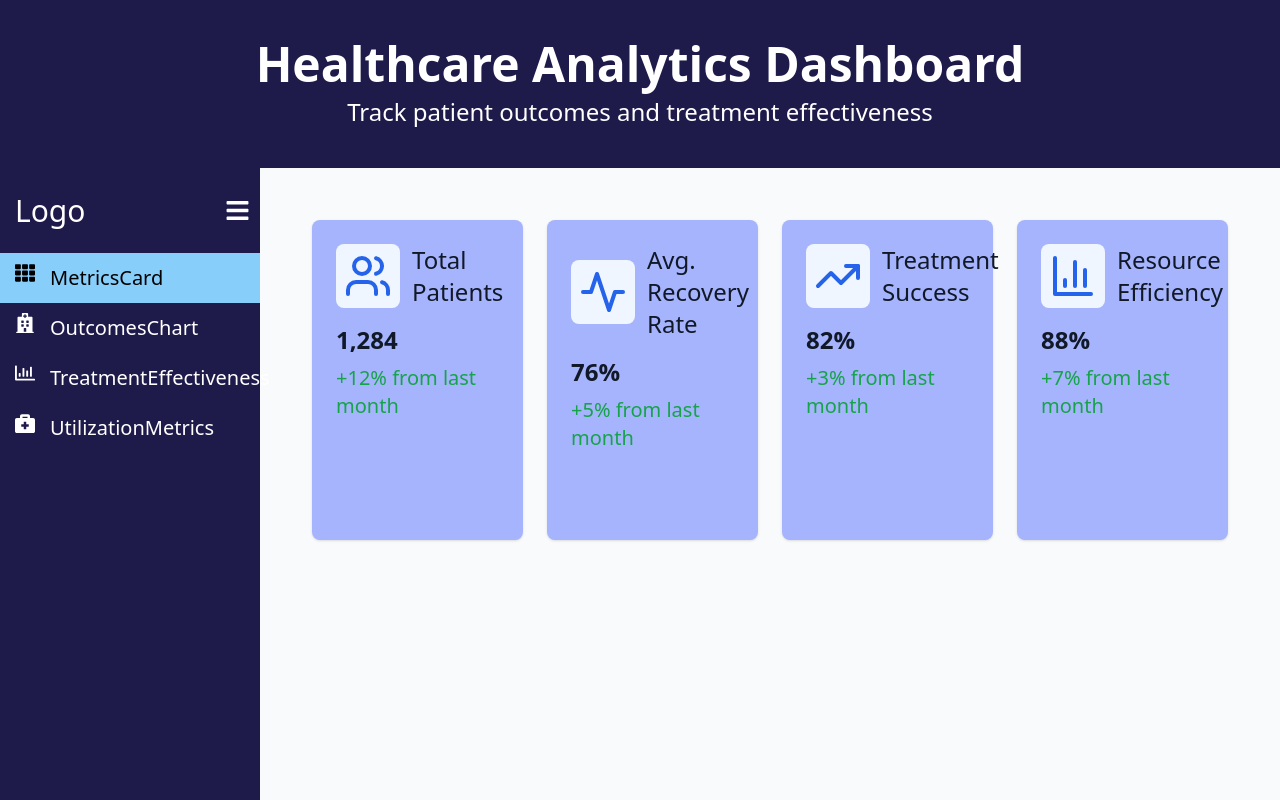
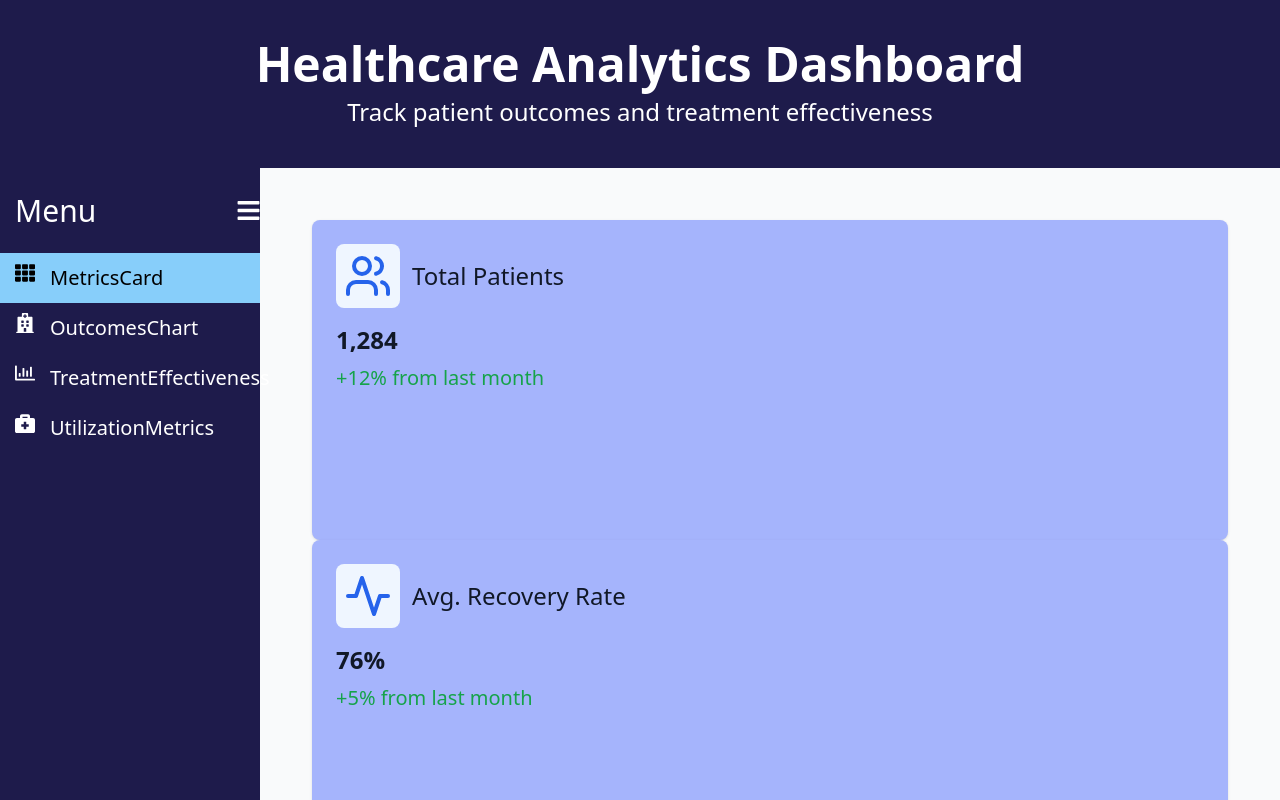
Before and after one commit to Vikasfw24-346/Hospital-dashboard-, a React (Vite) app: page / in a window 1280 px wide. Both pictures are taken after a click on the icon 27 px from the left and 200 px from the top of the page. Shown: the top 800 px of the page. Built offline with nearby package versions, Linux system fonts and the light colour scheme.

Commit message:
UI card overflow fixed

```diff
--- a/src/Side/Sidebar.tsx
+++ b/src/Side/Sidebar.tsx
@@ -66,7 +66,7 @@
 
 
 
-import React, { useState, ReactNode } from 'react';
+import React, { useState, ReactNode, useEffect } from 'react';
 import {
     FaTh,
     FaBars,
@@ -77,12 +77,20 @@ import {
 import { NavLink } from 'react-router-dom';
 
 interface SidebarProps {
+    // eslint-disable-next-line @typescript-eslint/no-unsafe-function-type
+    onUpdate: Function;
     children: ReactNode;
 }
 
-const Sidebar: React.FC<SidebarProps> = ({ children }) => {
+const Sidebar: React.FC<SidebarProps> = ({ onUpdate, children }) => {
     const [isOpen, setIsOpen] = useState(false);
     const toggle = () => setIsOpen(!isOpen);
+    const [viewportWidth, setViewportWidth] = useState(window.innerWidth);
+
+    useEffect(() => {
+        onUpdate(isOpen);
+    }, [isOpen]);
+
     const menuItem = [
         {
             path: "/",
@@ -106,12 +114,38 @@ const Sidebar: React.FC<SidebarProps> = ({ children }) => {
         }
     ];
 
+    useEffect(() => {
+        const handleResize = () => {
+            setViewportWidth(window.innerWidth);
+        };
+
+        window.addEventListener('resize', handleResize);
+
+        return () => {
+            window.removeEventListener('resize', handleResize);
+        };
+    }, []);
+
+    let w = "";
+    let marginL = "";
+
+    if (isOpen && viewportWidth <= 545) {
+        w = viewportWidth + "px";
+        marginL = (viewportWidth - 125) + "px";
+    } else if (isOpen && viewportWidth > 545) {
+        w = "260px";
+        marginL = "140px";
+    } else if (!isOpen) {
+        w = "50px";
+        marginL = "0px";
+    }
+
     return (
         <div className="container">
-            <div style={{ width: isOpen ? "260px" : "50px" }} className="sidebar">
+            <div style={{ minWidth: w }} className="sidebar">
                 <div className="top_section">
-                    <h1 style={{ display: isOpen ? "block" : "none" }} className="logo">Logo</h1>
-                    <div style={{ marginLeft: isOpen ? "140px" : "0px" }} className="bars">
+                    <h1 style={{ display: isOpen ? "block" : "none" }} className="logo">Menu</h1>
+                    <div style={{ marginLeft: marginL }} className="bars">
                         <FaBars onClick={toggle} />
                     </div>
                 </div>
--- a/src/components/Dashboard.css
+++ b/src/components/Dashboard.css
@@ -11,10 +11,10 @@ main{
     padding: 20px;
 }
 .sidebar{
+    display: inline-block;
     background: #1e1b4b;
     color: #fff;
     min-height: 100dvh;
-    width: 200px;
     transition: all 0.5s;
 }
 .top_section{
--- a/src/components/Dashboard.tsx
+++ b/src/components/Dashboard.tsx
@@ -1,4 +1,4 @@
-import React from 'react';
+import React, { useState, useEffect } from 'react';
 import './Dashboard.css';
 import { BrowserRouter, Route, Routes } from 'react-router-dom';
 import Sidebar from '../Side/Sidebar';
@@ -16,9 +16,38 @@ export default function Dashboard() {
     { title: 'Resource Efficiency', value: '88%', icon: BarChart3, trend: '+7%' },
   ];
 
+  const [viewportWidth, setViewportWidth] = useState(window.innerWidth);
+
+  useEffect(() => {
+    const handleResize = () => {
+      setViewportWidth(window.innerWidth);
+    };
+
+    window.addEventListener('resize', handleResize);
+
+    return () => {
+      window.removeEventListener('resize', handleResize);
+    };
+  }, []);
+
+  const [isOpen, setIsOpen] = useState(false);
+
+  const handleIsOpenUpdate = (newValue: boolean) => {
+    setIsOpen(newValue);
+  };
+
+  let displayF = true;
+  if (isOpen && viewportWidth <= 545) {
+    displayF = false;
+  } else if (isOpen && viewportWidth > 545) {
+    displayF = true;
+  } else {
+    displayF = true;
+  }
+
   return (
     <BrowserRouter>
-    <Sidebar>
+      <Sidebar onUpdate={handleIsOpenUpdate}>
         <div className="max-h-full max-w-full bg-gray-50">
           <div className="max-w-full mx-auto px-4 sm:px-6 lg:px-8 py-8">
             {/* <div className="mb-8 min-h-32 bg-indigo-950 py-10">
@@ -26,36 +55,36 @@ export default function Dashboard() {
           <p className="mt-2 text-white text-center text-2xl">Track patient outcomes and treatment effectiveness</p>
         </div> */}
             <Routes>
-        <Route path="/" element={<div className="grid grid-cols-1 md:grid-cols-2 lg:grid-cols-4 gap-6 mb-8">
+              <Route path="/" element={<div style={{ display: displayF ? "block" : "none" }} className="grid grid-cols-1 md:grid-cols-2 lg:grid-cols-4 gap-6 mb-8">
                 {summaryMetrics.map((metric) => (
-            <MetricsCard  key={metric.title} {...metric} />
+                  <MetricsCard key={metric.title} {...metric} />
                 ))}
-        </div>}/>
+              </div>} />
 
-        <Route path="/metricsCard" element={<div className="grid grid-cols-1 md:grid-cols-2 lg:grid-cols-4 gap-6 mb-8">
+              <Route path="/metricsCard" element={<div style={{ display: displayF ? "block" : "none" }} className="grid grid-cols-1 md:grid-cols-2 lg:grid-cols-4 gap-6 mb-8">
                 {summaryMetrics.map((metric) => (
-            <MetricsCard  key={metric.title} {...metric} />
+                  <MetricsCard key={metric.title} {...metric} />
                 ))}
-        </div>}/>
+              </div>} />
 
-        <Route path="/outcomesChart" element={<div className="grid grid-cols-1 lg:grid-cols-2 gap-8 mb-8">
+              <Route path="/outcomesChart" element={<div style={{ display: displayF ? "block" : "none" }} className="grid grid-cols-1 lg:grid-cols-2 gap-8 mb-8">
                 <div className="bg-gray-400 rounded-lg shadow p-6">
                   <h2 className=" text-slate-50 text-2xl font-semibold mb-4 ">Patient Outcomes Trend</h2>
                   <OutcomesChart />
                 </div>
-        </div>}/>
+              </div>} />
 
-        <Route path="/treatmentEffectiveness" element={<div className="grid grid-cols-1 lg:grid-cols-2 gap-8 mb-8">
+              <Route path="/treatmentEffectiveness" element={<div style={{ display: displayF ? "block" : "none" }} className="grid grid-cols-1 lg:grid-cols-2 gap-8 mb-8">
                 <div className="bg-sky-300  rounded-lg shadow p-6">
                   <h2 className="text-2xl text-slate-50 font-semibold mb-4">Treatment Effectiveness</h2>
                   <TreatmentEffectiveness />
                 </div>
-        </div>}/>
+              </div>} />
 
-        <Route path="/utilizationMetrics" element={<div className="bg-orange-200 rounded-lg shadow p-6">
+              <Route path="/utilizationMetrics" element={<div style={{ display: displayF ? "block" : "none" }} className="bg-orange-200 rounded-lg shadow p-6">
                 <h2 className="text-2xl font-semibold mb-4">Resource Utilization</h2>
                 <UtilizationMetrics />
-        </div>}/>
+              </div>} />
             </Routes>
           </div>
         </div>
```
Also changed, not shown: src/components/MetricsCard.tsx (line endings or trailing spaces), 1 other file (tests, documents, lock files or other folders). Lines whose indentation alone changed are shown as unchanged.
